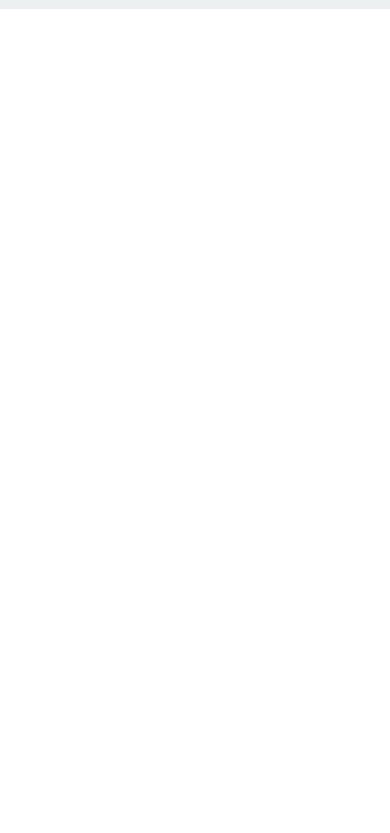
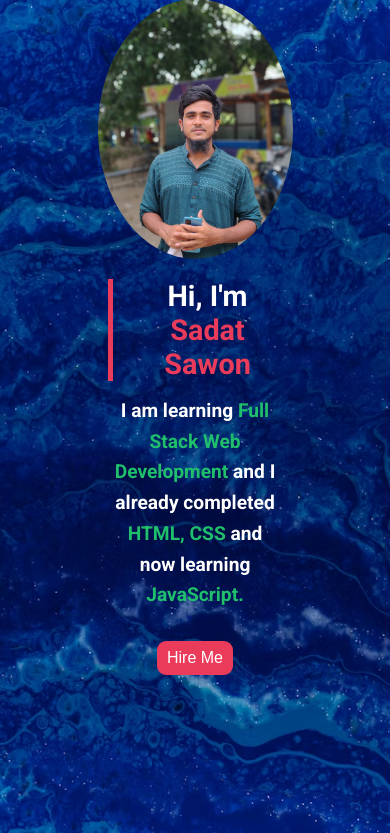
Before and after one commit to saon37/portfolio-design, a plain HTML site: page index.html in a window 390 px wide. Shown: the part 91-924 px from the top of the page. Before the commit the page ends 844 px from the top, so only its background shows below. Drawn offline with Linux system fonts and the light colour scheme.

Commit message:
design hero-area,added animation and makes it mobile responsive

```diff
--- a/index.html
+++ b/index.html
@@ -21,10 +21,19 @@
                 <li><a href="#leisure">Leisure</a></li>
                 <li><a href="#destination">Destination</a></li>
                 <li><a href="#contact">Contact</a></li>
-
             </ul>
         </nav>
         <button class="btn btn-primary">SignUp</button>
     </section>
+    <section id="home" class="hero-area container">
+            <div class="hero-text">
+                <h2 class="hero-h2">Hi, I'm <span class="hero-span">Sadat Sawon</span></h2>
+                <h4 class="hero-h4">I am learning <span class="hero-span2">Full Stack Web Development</span> and I already completed <span class="hero-span3">HTML,</span> <span class="hero-span4">CSS </span>  and now learning <span class="hero-span5">JavaScript.</span></h4>
+                <button class="btn-secondary">Hire Me</button>
+            </div>
+            <div class="hero-image">
+                <img src="images/profile-picture.jpg" alt="">
+            </div>
+    </section>
 </body>
 </html>
--- a/styles/portfolio.css
+++ b/styles/portfolio.css
@@ -81,6 +81,70 @@ body{
     background: #d35400;
     cursor: pointer;
 }
+ /* Hero Area Styles  */
+
+ .hero-area{
+    display: flex;
+    /* background: #d6dfeb; */
+    height: 80vh;
+    background-image: url(/images/background.jpg);
+    background-position: center;
+    background-repeat: no-repeat;
+    background-size: cover;
+ }
+
+ .hero-text{
+    width: 50%;
+    margin: 0 auto;
+    text-align: left;
+    padding: 0 40px;
+    padding-top: 120px;
+    color:#fff;
+
+    animation: slide 2s ease-in-out forwards;
+ }
+ .hero-h2{
+    font-size: 3rem;
+    font-weight: bold;
+    margin-bottom: 20px;
+    border-left: 5px solid #eb3b5a;
+    padding-left: 20px;
+ }
+ .hero-h4{
+    font-size: 1.5rem;
+    line-height: 1.6;
+    margin-bottom: 30px;
+ }
+ .hero-span{
+    color:#eb3b5a;
+ }
+ .hero-span1,
+ .hero-span2,
+ .hero-span3,
+ .hero-span4,
+ .hero-span5{
+    color:#20bf6b;
+ }
+ .hero-image{
+    animation: slideRight 2s ease-in-out forwards;
+ }
+ .hero-image img{
+    width:100%;
+    border: none;
+    border-radius: 50%;
+    height: 70vh;
+    margin: 20px -10px;
+
+ }
+ .btn-secondary{
+    background: #eb3b5a;
+    color: #fff;
+    padding: 12px 35px;
+    font-size: 1.25rem;
+    border: none;
+    border-radius: 9px;
+ }
+/* animation uses  */
 @keyframes showdown {
     from{
         transform: translateY(-80px);
@@ -91,9 +155,78 @@ body{
 
     }
 }
+@keyframes slide {
+    from{
+        transform: translateX(-150px);
+    }
+    to{
+        transform: translateX(0);
+    }
+}
+@keyframes slideRight {
+    from{
+        transform: translateX(150px);
+    }
+    to{
+        transform: translateX(0);
+    }
+}
 /* responsive for mobile  */
 @media screen and (max-width:576px){
+    .header{
+        flex-direction: column;
+    }
     .navbar ul{
         display: none;
+        margin-right: 0;
+    }
+    .logo{
+        padding-left: 5px;
+    }
+    .logo h2{
+        font-size: 1.5rem;
+    }
+    .header{
+        height: 80px;
+    }
+    .btn-primary{
+        display: none;
+        font-size: 1rem;
+        padding:8px 12px;
+        margin-right: 20px;
+    }
+    .hero-area{
+        flex-direction: column;
+        height: 100vh;
+    }
+    .hero-text {
+        order:2;
+        padding:10px;
+        text-align: center;
+        animation: none;
+    }
+    .hero-image{
+         animation: none;
+    }
+    .hero-image img{
+        /* margin: 10px 130px;
+        width: 40%;
+        height: auto;      */
+        margin: 10px auto;
+        width: 50%;
+        height: auto;
+        display: block;
+    }
+    .hero-h2{
+        font-size:1.8rem;
+        margin-bottom: 15px;
+
+    }
+    .hero-h4{
+        font-size:1.2rem;
+    }
+    .btn-secondary{
+        font-size: 1rem;
+        padding: 8px 10px;
     }
 }
```
Also changed, not shown: images/background.jpg (added).
